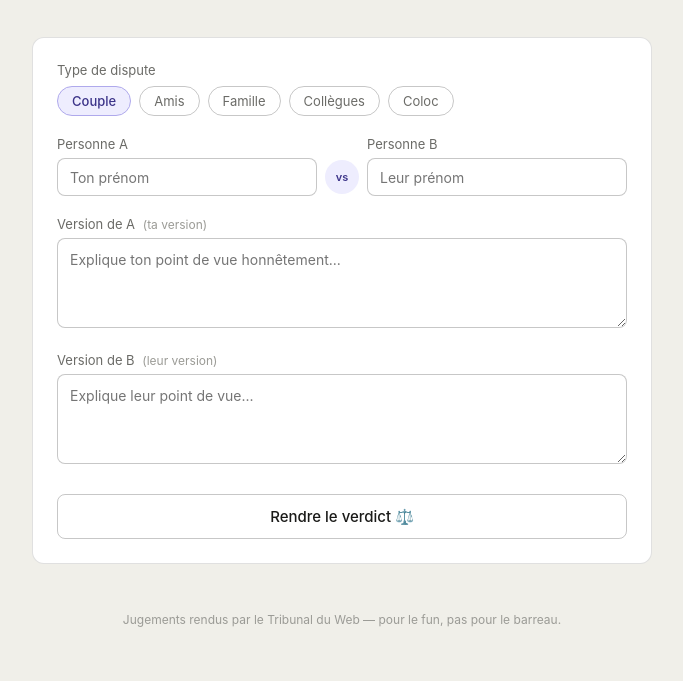
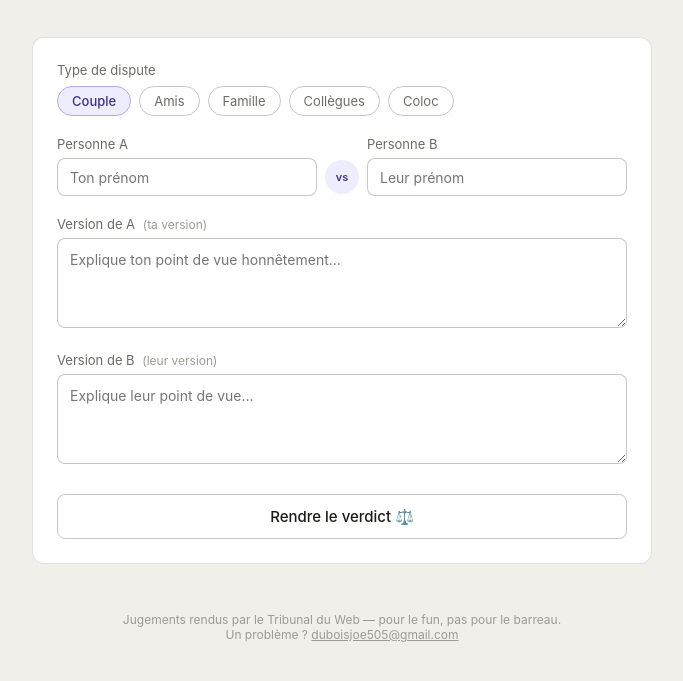
Before and after one commit to ineschaouchparis2-cpu/tribunal-de-lia, a website: page index.html in a window 1280 px wide. Shown: the part 157-838 px from the top of the page, without its empty margins (298-981 px from the left). Drawn offline with Linux system fonts and the light colour scheme.

Commit message:
Add files via upload

```diff
--- a/index.html
+++ b/index.html
@@ -186,7 +186,7 @@
     </div>
   </div>
 
-  <div class="footer">Jugements rendus par le Tribunal du Web — pour le fun, pas pour le barreau.</div>
+  <div class="footer">Jugements rendus par le Tribunal du Web — pour le fun, pas pour le barreau.<br>Un problème ? <a href="mailto:duboisjoe505@gmail.com" style="color:var(--text3);">duboisjoe505@gmail.com</a></div>
 </div>
 
 <script>
```
